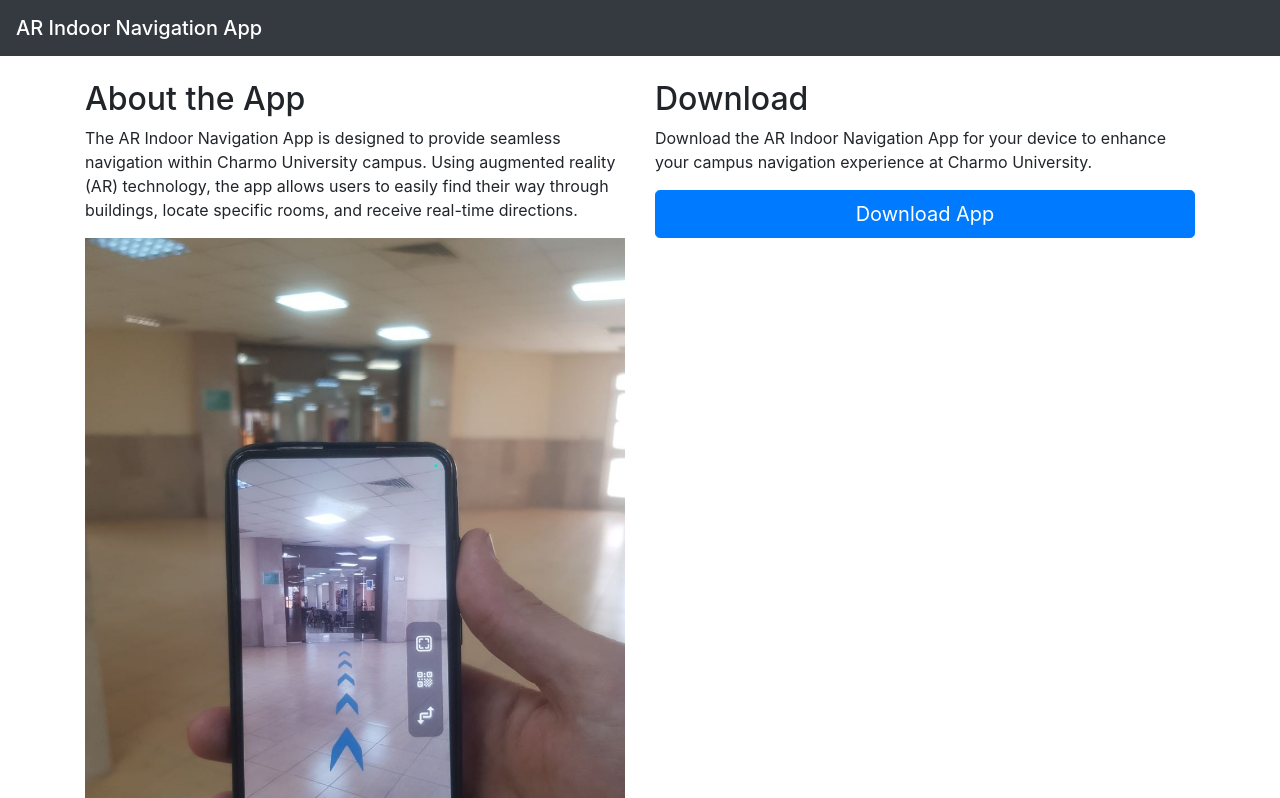
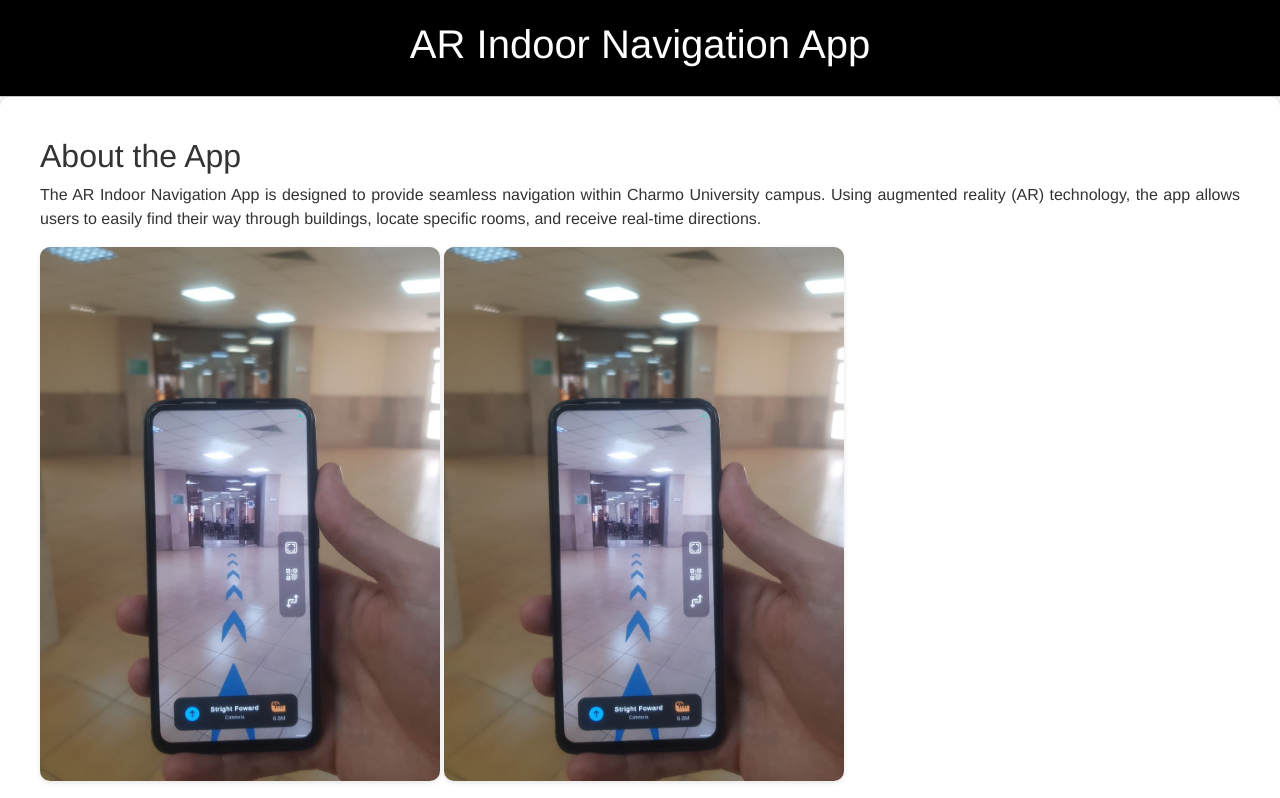
Before and after one commit to Harrem/ArWayfinding, a plain HTML site: page index.html in a window 1280 px wide. Shown: the top 798 px of the page. Drawn offline with nearby package versions, Linux system fonts and the light colour scheme.

Commit message:
Update index.html

```diff
--- a/index.html
+++ b/index.html
@@ -1,41 +1,88 @@
 <!DOCTYPE html>
 <html>
+
 <head>
     <title>AR Indoor Navigation App</title>
     <meta name="viewport" content="width=device-width, initial-scale=1, shrink-to-fit=no">
     <link rel="stylesheet" href="https://stackpath.bootstrapcdn.com/bootstrap/4.5.2/css/bootstrap.min.css">
-  <!-- Add any additional CSS stylesheets here -->
     <style>
         /* Add your custom CSS styles here */
+        body {
+            font-family: 'Helvetica Neue', Arial, sans-serif;
+            background-color: #f5f5f5;
+            color: #333;
+            margin: 0;
+        }
+
+        .header {
+            padding: 20px;
+            background-color: #000;
+            color: #fff;
+            text-align: center;
+            border-bottom: 1px solid #ccc;
+        }
+
+        .content {
+            padding: 40px;
+            text-align: justify;
+            background-color: #fff;
+            box-shadow: 0 2px 10px rgba(0, 0, 0, 0.1);
+            border-radius: 10px;
+        }
+
+        .app-screenshot {
+            width: 100%;
+            max-width: 400px;
+            margin-bottom: 20px;
+            border-radius: 10px;
+            box-shadow: 0 2px 5px rgba(0, 0, 0, 0.1);
+        }
+
+        .download-button {
+            display: block;
+            width: 100%;
+            max-width: 200px;
+            margin: 20px auto;
+            border-radius: 30px;
+            background-color: #000;
+            color: #fff;
+            padding: 15px;
+            text-align: center;
+            text-decoration: none;
+            transition: background-color 0.3s;
+        }
+
+        .download-button:hover {
+            background-color: #333;
+        }
     </style>
 </head>
+
 <body>
-  <nav class="navbar navbar-expand-lg navbar-dark bg-dark">
-    <span class="navbar-brand mb-0 h1">AR Indoor Navigation App</span>
-  </nav>
+    <div class="header">
+        <h1>AR Indoor Navigation App</h1>
+    </div>
 
-  <div class="container mt-4">
-    <div class="row">
-      <div class="col-lg-6">
+    <div class="content">
         <h2>About the App</h2>
         <p>
-          The AR Indoor Navigation App is designed to provide seamless navigation within Charmo University campus. Using augmented reality (AR) technology, the app allows users to easily find their way through buildings, locate specific rooms, and receive real-time directions.
+            The AR Indoor Navigation App is designed to provide seamless navigation within Charmo University campus.
+            Using augmented reality (AR) technology, the app allows users to easily find their way through buildings,
+            locate specific rooms, and receive real-time directions.
         </p>
-        <!-- Add images or screenshots of your app here -->
-        <img src="image1.jpg" alt="App Screenshot" class="img-fluid">
-        <img src="image2.jpg" alt="App Screenshot" class="img-fluid">
-      </div>
-      <div class="col-lg-6">
+
+        <img src="image1.jpg" alt="App Screenshot" class="app-screenshot">
+        <img src="image2.jpg" alt="App Screenshot" class="app-screenshot">
+
         <h2>Download</h2>
         <p>
-          Download the AR Indoor Navigation App for your device to enhance your campus navigation experience at Charmo University.
+            Download the AR Indoor Navigation App for your device to enhance your campus navigation experience at Charmo
+            University.
         </p>
-        <a href="app-download-link" class="btn btn-primary btn-lg btn-block">Download App</a>
-      </div>
-    </div>
+        <a href="app-download-link" class="download-button">Download App</a>
     </div>
 
-  <!-- Add any additional scripts or JavaScript libraries here -->
     <script src="https://stackpath.bootstrapcdn.com/bootstrap/4.5.2/js/bootstrap.min.js"></script>
 </body>
+
 </html>
```
Lines whose indentation alone changed are shown as unchanged.
